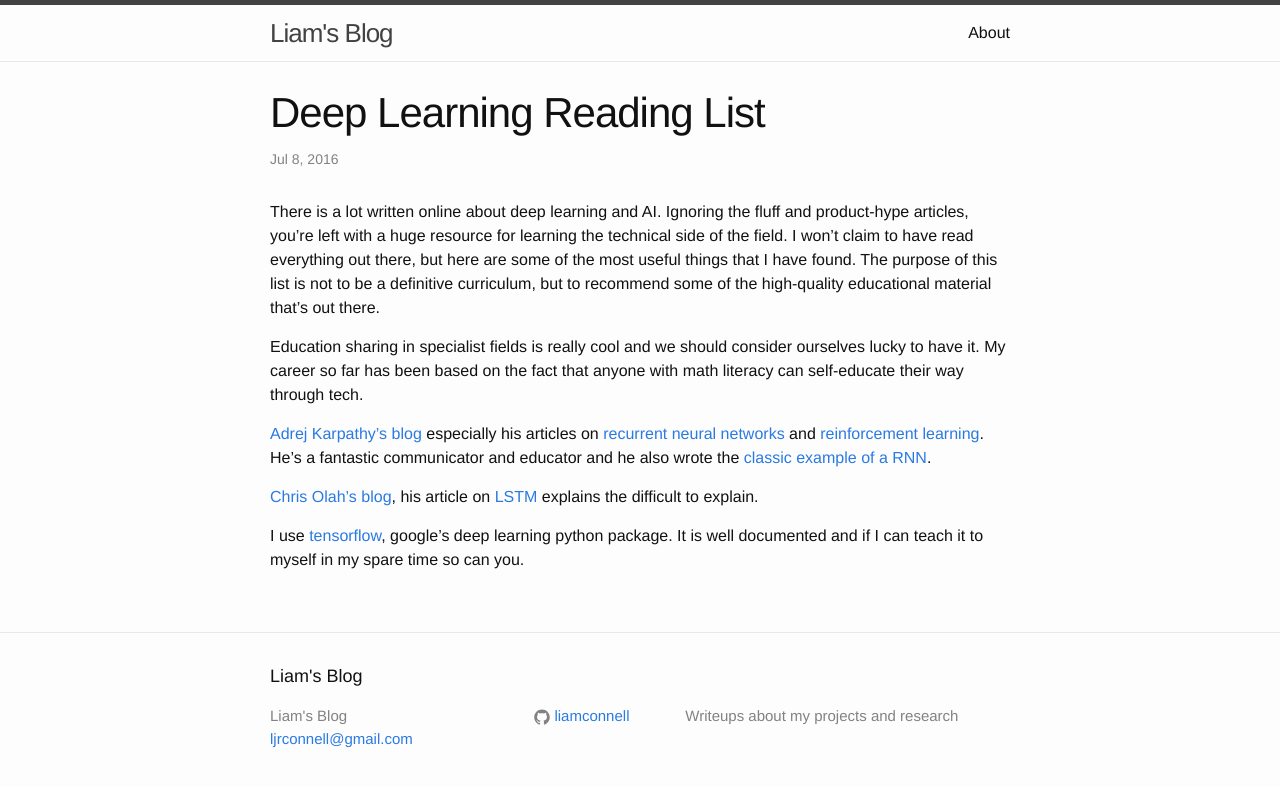
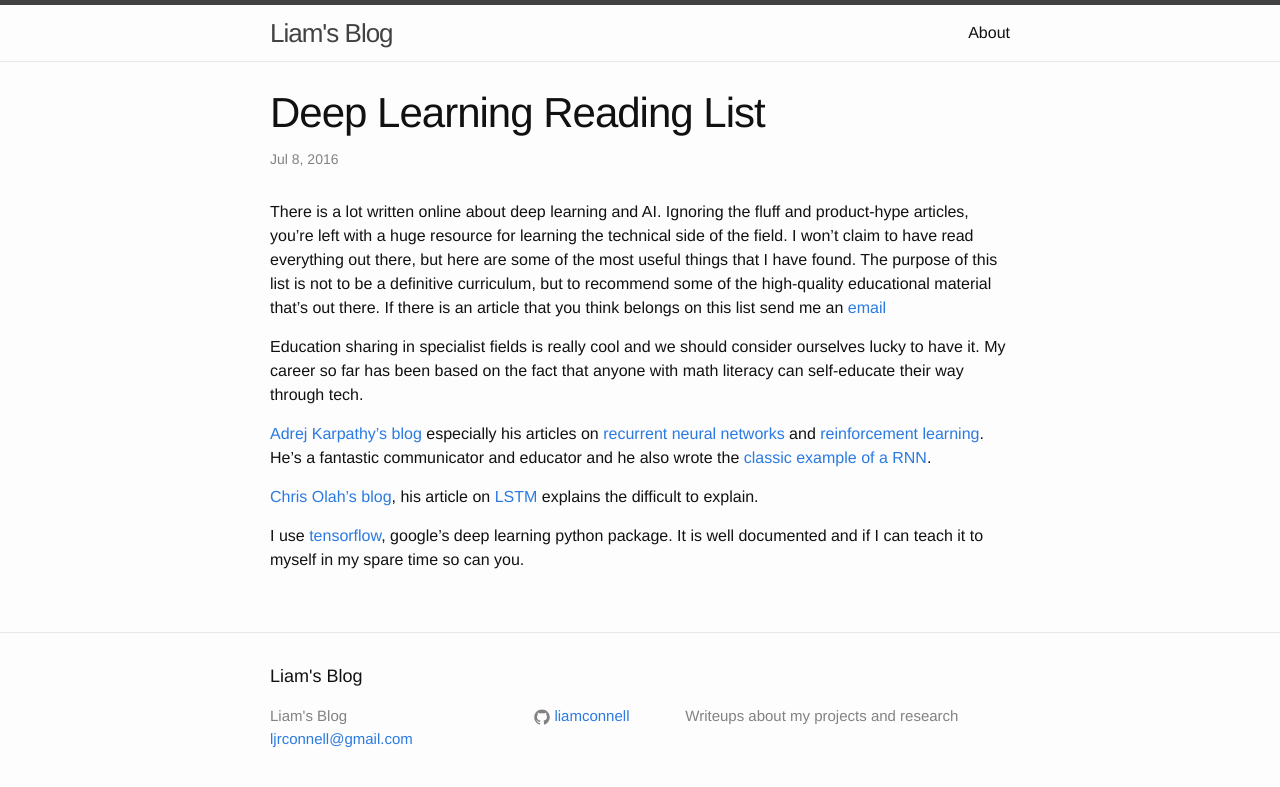
Before and after one commit to LiamConnell/liamconnell.github.io, a Jekyll site: the page built from _posts/2016-07-08-deep-learning-reading-list.markdown, in a window 1280 px wide. Shown: the top 787 px of the page. Built offline with Jekyll 4.4.1, drawn with Linux system fonts in a browser that asks for light colours.

Commit message:
fix email

```diff
--- a/_posts/2016-07-08-deep-learning-reading-list.markdown
+++ b/_posts/2016-07-08-deep-learning-reading-list.markdown
@@ -4,7 +4,7 @@ title:  "Deep Learning Reading List"
 date:   2016-07-08 11:53:23 -0300
 categories: jekyll update
 ---
-There is a lot written online about deep learning and AI. Ignoring the fluff and product-hype articles, you’re left with a huge resource for learning the technical side of the field. I won’t claim to have read everything out there, but here are some of the most useful things that I have found. The purpose of this list is not to be a definitive curriculum, but to recommend some of the high-quality educational material that’s out there.
+There is a lot written online about deep learning and AI. Ignoring the fluff and product-hype articles, you’re left with a huge resource for learning the technical side of the field. I won’t claim to have read everything out there, but here are some of the most useful things that I have found. The purpose of this list is not to be a definitive curriculum, but to recommend some of the high-quality educational material that’s out there. If there is an article that you think belongs on this list send me an [email](<ljrconnell@gmail.com>)
 
 Education sharing in specialist fields is really cool and we should consider ourselves lucky to have it. My career so far has been based on the fact that anyone with math literacy can self-educate their way through tech.
 
```
Also changed, not shown: about.md (+1 -1 lines).
